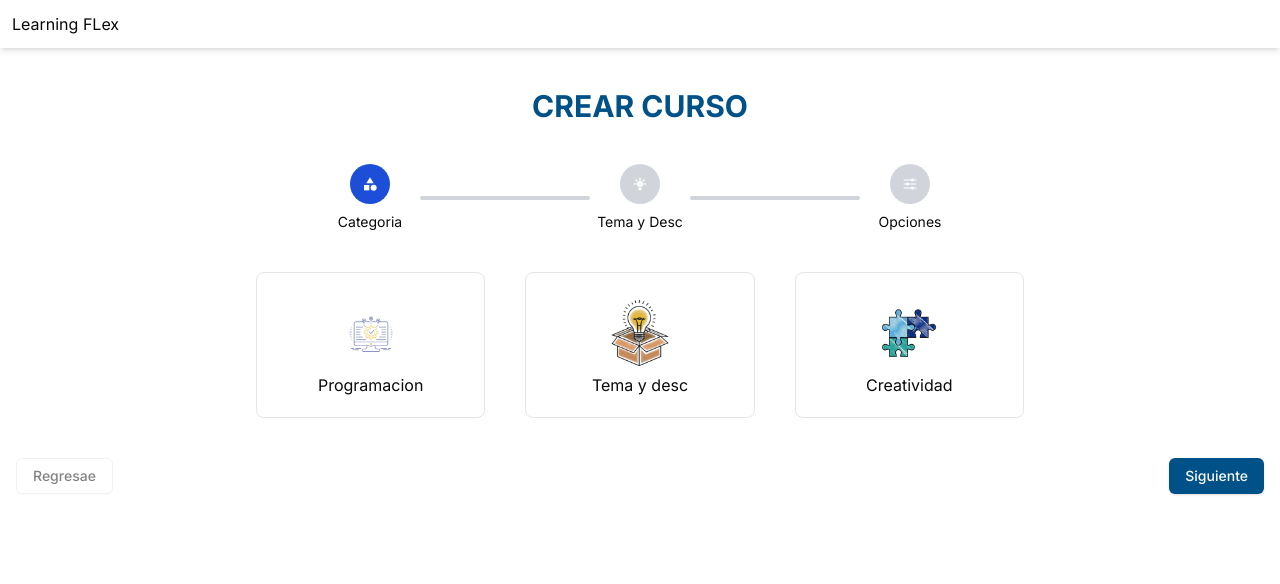
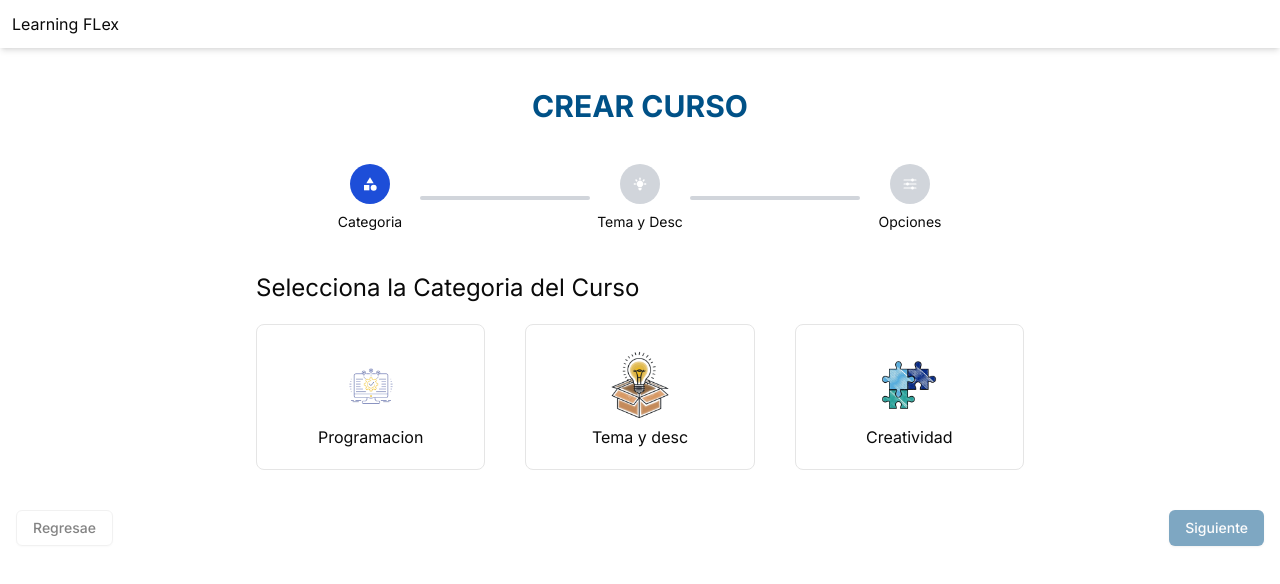
Before and after one commit to jonatanvillegas/Learning_Flex, a Next.js app: page /create_course in a window 1280 px wide. Shown: the top 584 px of the page. Built offline with nearby package versions, Linux system fonts and the light colour scheme.

Commit message:
creando validaciones

```diff
--- /dev/null
+++ b/app/_store/Zustand.ts
@@ -0,0 +1,17 @@
+import { create } from "zustand";
+
+interface UserInputState {
+    userCourseInput: {[key:string]:string};
+    setUserCourseInput: (propiedad:string,valor: string) => void;
+  }
+
+  export const useUserInput = create<UserInputState>((set) => ({
+    userCourseInput: {}, // Estado inicial como array vacío
+    setUserCourseInput: (propiedad,valor) =>
+      set((state) => ({
+        userCourseInput: {
+            ...state.userCourseInput, // Mantén las propiedades existentes
+            [propiedad]: valor, // Agrega o actualiza la propiedad con el nuevo valor
+          },
+      })),
+  }));
--- a/app/create_course/_components/Description.tsx
+++ b/app/create_course/_components/Description.tsx
@@ -1,19 +1,32 @@
+import { useUserInput } from '@/app/_store/Zustand'
 import { Input } from '@/components/ui/input'
 import { Textarea } from '@/components/ui/textarea'
 import React from 'react'
 
 function Description() {
+    const {setUserCourseInput,userCourseInput}=useUserInput();
+
+    const handlerInputChange = (name:string,value:string) => {
+      setUserCourseInput(name,value)
+    }
+    console.log(userCourseInput)
     return (
         <div className='mx-20 lg:mx-44'>
             <div className='mt-5'>
                 <label>
                     Escribre tu titulo y espera a que la IA te genere tu Curso
                 </label>
-                <Input placeholder='Titulo' />
+                <Input placeholder='Titulo'
+                    onChange={(e)=>handlerInputChange("Titulo",e.target.value)}
+                    defaultValue={userCourseInput?.Titulo}
+                />
             </div>
             <div className='mt-5'>
                 <label htmlFor="">Dime mas sobre el curso que quieras que cree</label>
-                <Textarea placeholder='Descripcion del Curso'/>
+                <Textarea placeholder='Descripcion del Curso'
+                onChange={(e)=>handlerInputChange("Descripcion",e.target.value)}
+                defaultValue={userCourseInput?.Descripcion}
+                />
             </div>
         </div>
     )
--- a/app/create_course/_components/SelectCategory.tsx
+++ b/app/create_course/_components/SelectCategory.tsx
@@ -2,20 +2,34 @@
 import React from 'react'
 import { ItemsCategory } from '../CategoryList'
 import Image from 'next/image'
+import { useUserInput } from '@/app/_store/Zustand'
 
 function SelectCategory() {
+  const { setUserCourseInput,userCourseInput} = useUserInput();
+
+  const handlerSlect = (categoria:string) => {
+    setUserCourseInput( 'categoria',categoria );
+  }
+  console.log(userCourseInput)
   return (
-    <div className='grid grid-cols-3 gap-10 px-10 md:px-20'>
-      {
-        ItemsCategory.map((Item,Index)=>{
+    <div className='px-10 md:px-20'>
+        <h2 className='my-5 text-2xl'>Selecciona la Categoria del Curso</h2>
+      <div className='grid grid-cols-3 gap-10'>
+        {
+          ItemsCategory.map((Item, Index) => {
+            const isSelected = userCourseInput.categoria == Item.nombre
             return (
-                <div className='flex flex-col p-5 border items-center rounded-lg hover:border-primary hover:bg-blue-100'>
-                    <Image src={Item.icon} width={80} height={80}  alt={Item.nombre} />
-                    <h2>{Item.nombre}</h2>
-                </div>
+              <div key={Index} className={`flex flex-col p-5 border items-center rounded-lg hover:border-primary hover:bg-blue-100
+                ${isSelected && "border-primary bg-blue-100"}`}
+                onClick={()=>handlerSlect(Item.nombre)}
+              >
+                <Image src={Item.icon} width={80} height={80} alt={Item.nombre} />
+                <h2>{Item.nombre}</h2>
+              </div>
             )
-        })
-      }
+          })
+        }
+      </div>
     </div>
   )
 }
--- a/app/create_course/_components/SelectOprion.tsx
+++ b/app/create_course/_components/SelectOprion.tsx
@@ -7,15 +7,24 @@ import {
     SelectValue,
 } from "@/components/ui/select"
 import { Input } from '@/components/ui/input'
+import { useUserInput } from '@/app/_store/Zustand';
 
 
 function SelectOprion() {
+    const {setUserCourseInput,userCourseInput}=useUserInput();
+
+    const handlerInputChange = (name:string,value:string) => {
+      setUserCourseInput(name,value)
+    }
+    console.log(userCourseInput)
     return (
         <div className='px-10 md:px-20 lg:px-44'>
             <div className='grid grid-cols-2 gap-10'>
                 <div>
                     <label htmlFor="">Nivel de Dificultad</label>
-                    <Select>
+                    <Select onValueChange={(value)=> handlerInputChange("Dificultad",value)}
+                        defaultValue={userCourseInput?.Dificultad}
+                        >
                         <SelectTrigger className="swsw">
                             <SelectValue placeholder="Selecciona" />
                         </SelectTrigger>
@@ -28,7 +37,9 @@ function SelectOprion() {
                 </div>
                 <div>
                     <label htmlFor="">Duracion del Curso</label>
-                    <Select>
+                    <Select onValueChange={(value)=> handlerInputChange("Duracion",value)}
+                        defaultValue={userCourseInput?.Duracion}
+                        >
                         <SelectTrigger className="">
                             <SelectValue placeholder="Selecciona" />
                         </SelectTrigger>
@@ -41,7 +52,9 @@ function SelectOprion() {
                 </div>
                 <div>
                     <label htmlFor="">Agregar Video</label>
-                    <Select>
+                    <Select onValueChange={(value)=> handlerInputChange("AgregarVideo",value)}
+                        defaultValue={userCourseInput?.AgregarVideo}
+                        >
                         <SelectTrigger className="">
                             <SelectValue placeholder="Selecciona" />
                         </SelectTrigger>
@@ -53,7 +66,10 @@ function SelectOprion() {
                 </div>
                 <div>
                     <label htmlFor="" className='text-sm'>N° de Capitulos</label>
-                    <Input type='number'/>
+                    <Input type='number' className='h-14 text-lg'
+                    onChange={(e)=>handlerInputChange("numCapitulos",e.target.value)}
+                    defaultValue={userCourseInput?.numCapitulos}
+                    />
                 </div>
             </div>
         </div>
--- a/app/create_course/page.tsx
+++ b/app/create_course/page.tsx
@@ -8,10 +8,20 @@ import { Button } from '@/components/ui/button';
 import SelectCategory from './_components/SelectCategory';
 import Description from './_components/Description';
 import SelectOprion from './_components/SelectOprion';
+import { useUserInput } from '../_store/Zustand';
 
 function page() {
 
   const [ActivarItem, setActivarItem] = useState(0);
+  const {userCourseInput} = useUserInput()
+
+  const ChekedStatus = () => {
+    if (Object.keys(userCourseInput).length == 0) true;
+    if (ActivarItem == 0 && (userCourseInput?.categoria == "categoria"||userCourseInput?.categoria == undefined )){
+      return true
+    }
+  }
+
   return (
     <div>
       {/*Titulo e iconos  */}
@@ -46,7 +56,9 @@ function page() {
 
       <div className='flex justify-between mt-10 mx-4'>
         <Button disabled={ActivarItem == 0} variant='outline' onClick={() => setActivarItem(ActivarItem - 1)}>Regresae</Button>
-        {ActivarItem < 2 && (<Button
+        {ActivarItem < 2 && (
+          <Button
+          disabled={ChekedStatus()}
           onClick={() => setActivarItem(ActivarItem + 1)}
         >
           Siguiente
--- a/package.json
+++ b/package.json
@@ -17,12 +17,14 @@
     "@radix-ui/react-slot": "^1.1.0",
     "class-variance-authority": "^0.7.0",
     "clsx": "^2.1.1",
+    "generate_ai": "file:",
     "next": "14.2.7",
     "react": "^18",
     "react-dom": "^18",
     "react-icons": "^5.3.0",
     "tailwind-merge": "^2.5.2",
-    "tailwindcss-animate": "^1.0.7"
+    "tailwindcss-animate": "^1.0.7",
+    "zustand": "^4.5.5"
   },
   "devDependencies": {
     "@types/node": "^20",
```
Also changed, not shown: 1 other file (tests, documents, lock files or other folders).
